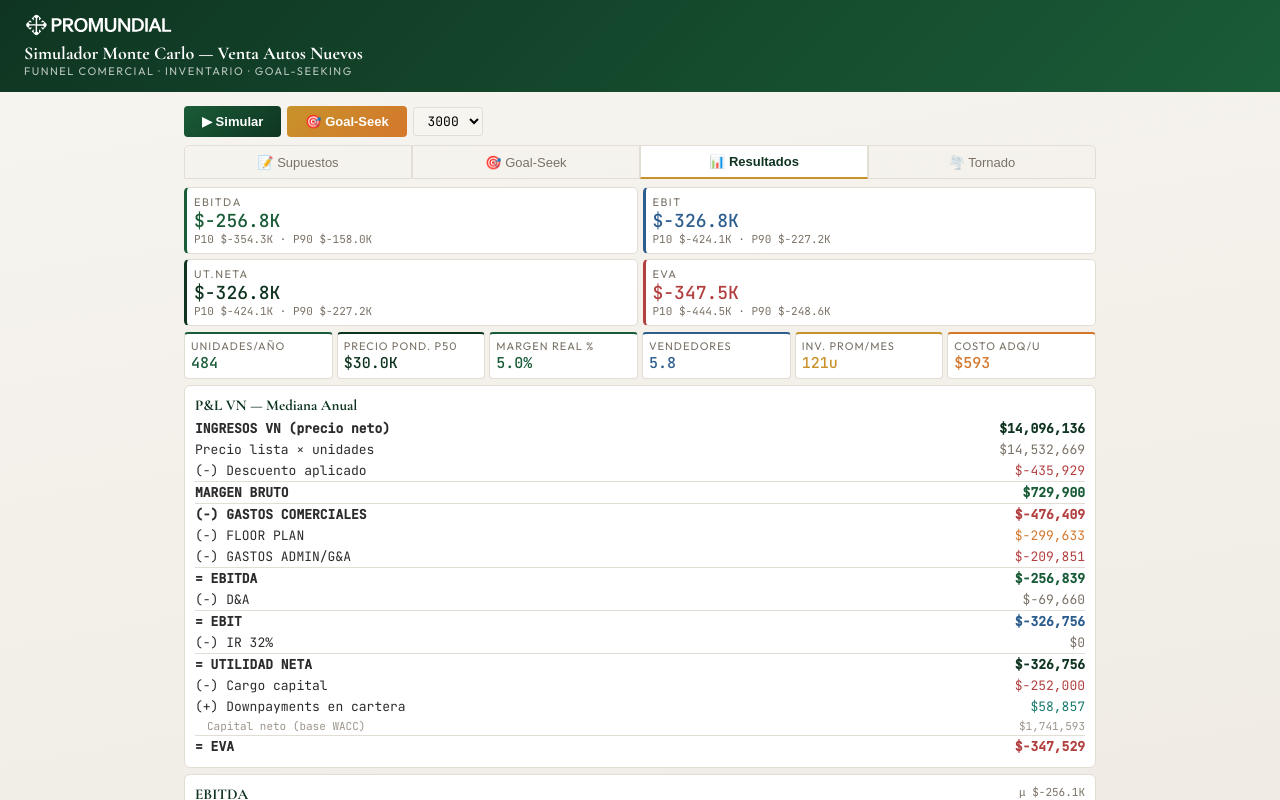
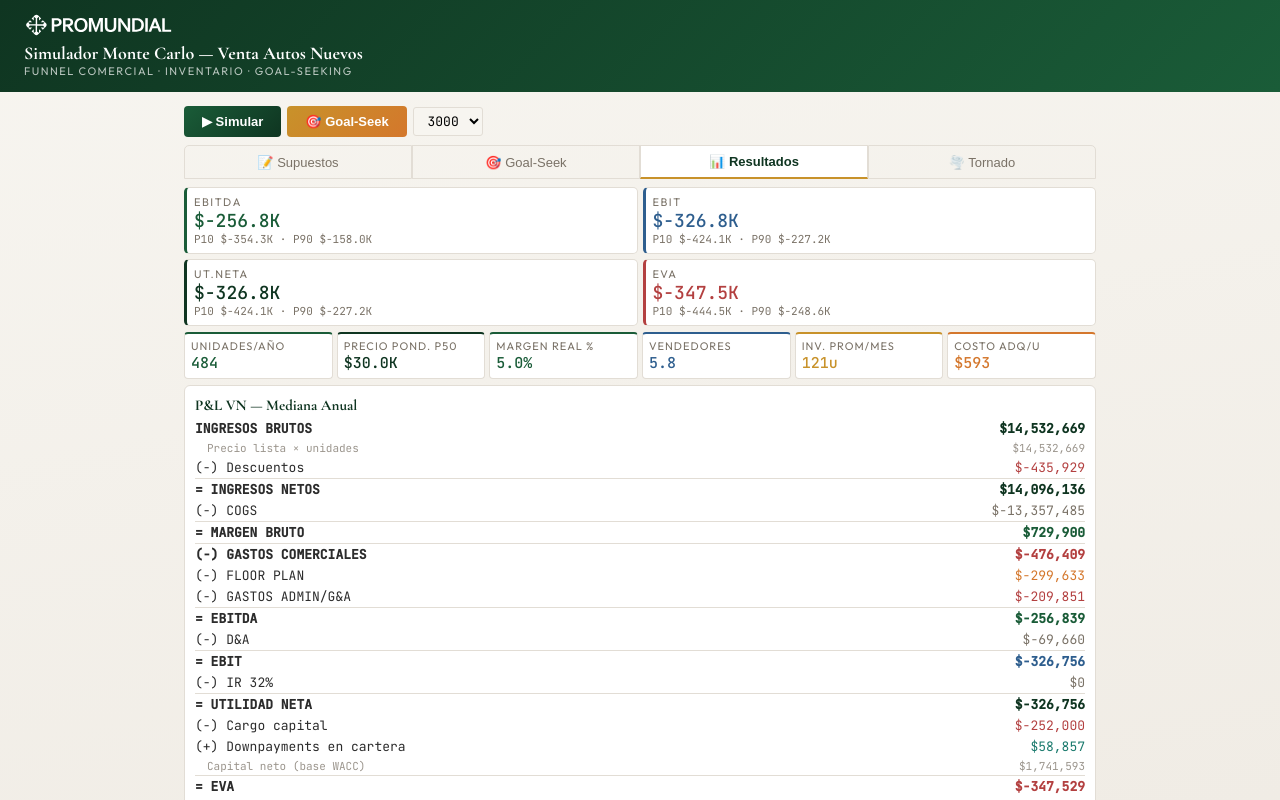
Before and after one commit to promundial/promundial-kipesa-simuladores, a React (Vite) app: page /vn-autos in a window 1280 px wide. Both pictures are taken after a click on the button "▶ Simular". Shown: the top 800 px of the page. Built offline with nearby package versions, Linux system fonts and the light colour scheme.

Commit message:
Update VNAutos.jsx

```diff
--- a/src/VNAutos.jsx
+++ b/src/VNAutos.jsx
@@ -536,6 +536,7 @@ export default function VNMonteCarlo(){
     return{
       ebitda:ex("ebitda"),ebit:ex("ebit"),utilidadNeta:ex("utilidadNeta"),eva:ex("eva"),
       ingTotal:ex("ingTotal"),ingVN:ex("ingVN"),descTotal:ex("descTotal"),ingNeto:ex("ingNeto"),
+      cogs:ex("cogs"),
       precioListaSim:ex("precioListaSim"),
       margenBruto:ex("margenBruto"),
       gastosComerciales:ex("gastosComerciales"),floorPlan:ex("floorPlan"),gastosAdmin:ex("gastosAdmin"),gastosTotal:ex("gastosTotal"),da:ex("da"),
@@ -797,22 +798,24 @@ export default function VNMonteCarlo(){
           <div style={{background:C.card,borderRadius:6,padding:10,border:`1px solid ${C.border}`,marginBottom:6}}>
             <div style={{fontFamily:"var(--serif)",fontSize:"var(--fs-md)",fontWeight:700,color:C.deep,marginBottom:4}}>P&L VN — Mediana Anual</div>
             {[
-              {l:"INGRESOS VN (precio neto)",v:stats.ingTotal.p50,b:1,c:C.deep},
-              {l:"  Precio lista × unidades",v:stats.ingVN.p50,c:C.muted},
-              {l:"  (-) Descuento aplicado",v:stats.descTotal?-stats.descTotal.p50:0,c:C.red},
-              {l:"MARGEN BRUTO",v:stats.margenBruto.p50,b:1,c:C.green,t:1},
-              {l:"(-) GASTOS COMERCIALES",v:-stats.gastosComerciales.p50,b:1,c:C.red,t:1},
-              {l:"(-) FLOOR PLAN",v:-stats.floorPlan.p50,c:C.orange},
-              {l:"(-) GASTOS ADMIN/G&A",v:-stats.gastosAdmin.p50,c:C.red},
-              {l:"= EBITDA",v:stats.ebitda.p50,b:1,c:C.green,t:1},
-              {l:"(-) D&A",v:-stats.da.p50,c:C.muted},
-              {l:"= EBIT",v:stats.ebit.p50,b:1,c:C.blue,t:1},
-              {l:"(-) IR 32%",v:stats.ebit.p50>0?-stats.ebit.p50*0.32:0,c:C.muted},
-              {l:"= UTILIDAD NETA",v:stats.utilidadNeta.p50,b:1,c:C.deep,t:1},
-              {l:"(-) Cargo capital",v:-(params.capital_vn.mean*params.wacc.mean/100),c:C.red},
-              {l:"(+) Downpayments en cartera",v:stats.downpaymentsCartera?.p50||0,c:C.teal},
-              {l:"  Capital neto (base WACC)",v:stats.capitalNeto?.p50||0,c:C.muted,indent:true},
-              {l:"= EVA",v:stats.eva.p50,b:1,c:stats.eva.p50>=0?C.gold:C.red,t:1},
+              {l:"INGRESOS BRUTOS",             v:stats.ingVN.p50,                                    b:1,c:C.deep},
+              {l:"  Precio lista × unidades",   v:stats.ingVN.p50,                                    c:C.muted, indent:true},
+              {l:"(-) Descuentos",              v:stats.descTotal?-stats.descTotal.p50:0,              c:C.red},
+              {l:"= INGRESOS NETOS",            v:stats.ingTotal.p50,                                 b:1,c:C.deep,t:1},
+              {l:"(-) COGS",                    v:-(stats.cogs?.p50||0),                              c:C.muted},
+              {l:"= MARGEN BRUTO",              v:stats.margenBruto.p50,                              b:1,c:C.green,t:1},
+              {l:"(-) GASTOS COMERCIALES",      v:-stats.gastosComerciales.p50,                       b:1,c:C.red,t:1},
+              {l:"(-) FLOOR PLAN",              v:-stats.floorPlan.p50,                               c:C.orange},
+              {l:"(-) GASTOS ADMIN/G&A",        v:-stats.gastosAdmin.p50,                             c:C.red},
+              {l:"= EBITDA",                    v:stats.ebitda.p50,                                   b:1,c:C.green,t:1},
+              {l:"(-) D&A",                     v:-stats.da.p50,                                      c:C.muted},
+              {l:"= EBIT",                      v:stats.ebit.p50,                                     b:1,c:C.blue,t:1},
+              {l:"(-) IR 32%",                  v:stats.ebit.p50>0?-stats.ebit.p50*0.32:0,            c:C.muted},
+              {l:"= UTILIDAD NETA",             v:stats.utilidadNeta.p50,                             b:1,c:C.deep,t:1},
+              {l:"(-) Cargo capital",           v:-(params.capital_vn.mean*params.wacc.mean/100),     c:C.red},
+              {l:"(+) Downpayments en cartera", v:stats.downpaymentsCartera?.p50||0,                  c:C.teal},
+              {l:"  Capital neto (base WACC)",  v:stats.capitalNeto?.p50||0,                          c:C.muted,indent:true},
+              {l:"= EVA",                       v:stats.eva.p50,                                      b:1,c:stats.eva.p50>=0?C.gold:C.red,t:1},
             ].map((r,i)=>(
               <div key={i} style={{display:"flex",justifyContent:"space-between",padding:"2px 0",fontFamily:"var(--mono)",fontSize:r.indent?"var(--fs-xs)":"var(--fs-sm)",fontWeight:r.b?600:400,borderTop:r.t?`1px solid ${C.border}`:"none",marginLeft:r.indent?12:0,opacity:r.indent?0.75:1}}>
                 <span style={{color:r.indent?C.muted:C.text}}>{r.l}</span><span style={{color:r.c}}>${fmtF(Math.round(r.v))}</span>
```
